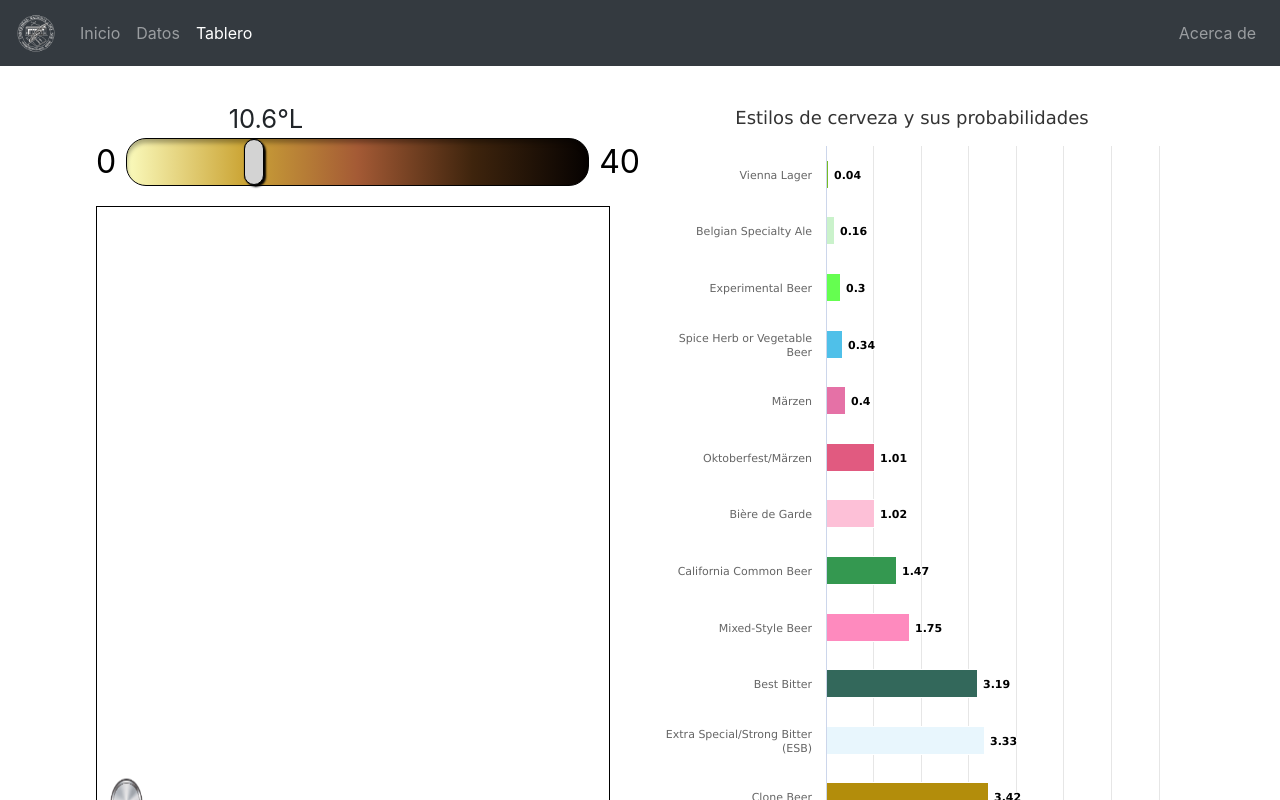
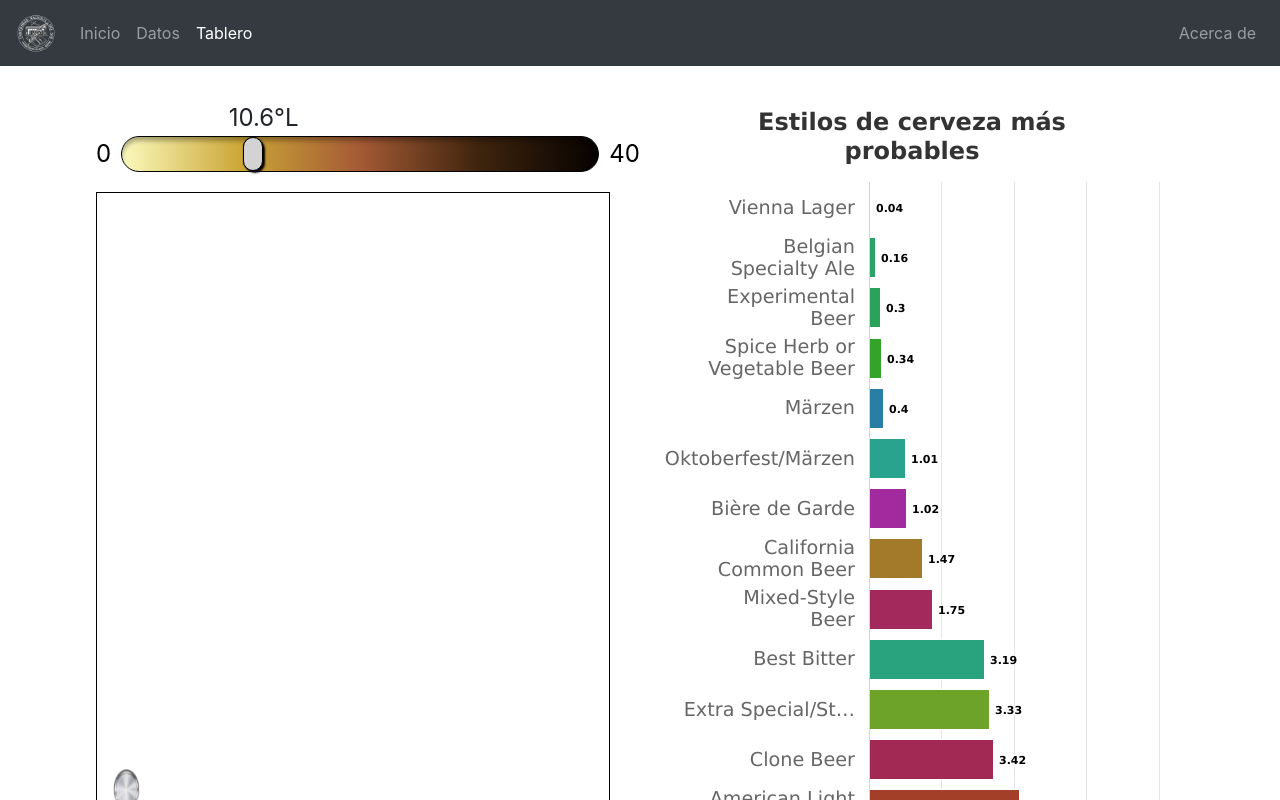
Before and after one commit to matiasmicheletto/visualizacion-uns, a React (Create React App) app: page /dashboard in a window 1280 px wide. Shown: the top 800 px of the page. Built offline with nearby package versions, Linux system fonts and the light colour scheme.

Commit message:
Fix estilos dashboard

```diff
--- a/src/charts/BarPlot.js
+++ b/src/charts/BarPlot.js
@@ -7,13 +7,22 @@ class BarPlot extends Component {
     config = {
         chart: {
             type: 'bar',
-            height: '950px'
+            height: '900px'
         },
         title: {
-            text: 'Estilos de cerveza y sus probabilidades'
+            text: 'Estilos de cerveza más probables',
+            style: {
+                fontSize: '2em',
+                fontWeight: 'bold'
+            }
         },
         xAxis: {
-            categories: [] // Lista de estilos
+            categories: [], // Lista de estilos
+            labels: {
+                style: {
+                    fontSize: '1.6em'
+                }
+            }
         },
         yAxis: {
             min: 0,
@@ -22,7 +31,10 @@ class BarPlot extends Component {
                 align: 'high'
             },
             labels: {
-                overflow: 'justify'
+                overflow: 'justify',
+                style: {
+                    fontSize: '1.6em'
+                }
             }
         },
         tooltip: {
@@ -32,7 +44,8 @@ class BarPlot extends Component {
             bar: {
                 dataLabels: {
                     enabled: true
-                }
+                },
+                pointWidth: 40
             }
         },
         credits: {
--- a/src/components/Dashboard.css
+++ b/src/components/Dashboard.css
@@ -1,3 +1,4 @@
+
 /* Slector de color */
 
 input[type=range] {
@@ -37,16 +38,16 @@ input[type=range]::-webkit-slider-thumb:hover {
     content: attr(min);
     margin-right: 10px;
     color: black;
-    font-size: 2rem;
+    font-size: 1.5em;
 }
 
 .color-slider:after {
     content: attr(max);
     margin-left: 10px;
     color: black;
-    font-size: 2rem;
+    font-size: 1.5em;
 }
 
 .color-value {
-    font-size: 1.6rem;
+    font-size: 1.5em;
 }
--- a/src/components/Dashboard.js
+++ b/src/components/Dashboard.js
@@ -25,15 +25,15 @@ class Dashboard extends Component {
       target: newTarget,
       styles: classify(newTarget)
     };
+    //console.log(newTarget);
     this.setState(newState);
   }
 
   render() {
     return (
       <Container style={{maxWidth:"85%"}}>
-        <Row style={{height:"100%"}}>
+        <Row>
           <Col sm={12} lg={6}>
-
             <Row>
               <span className="color-value" style={{marginLeft:this.state.target.color*2.3+"%"}}>{this.state.target.color}°L</span>
               <Form.Control className="color-slider"
@@ -58,8 +58,8 @@ class Dashboard extends Component {
                 onChange={e => {
                     this.targetChange({
                       color: this.state.target.color,
-                      ibu: parseFloat(e.xValue),
-                      abv: parseFloat(e.yValue)
+                      abv: parseFloat(e.xValue),
+                      ibu: parseFloat(e.yValue)
                       })
                     }
                   }/>
--- a/src/components/Slider2D.js
+++ b/src/components/Slider2D.js
@@ -45,7 +45,7 @@ class Slider2D extends Component {
 
         // Redibujado canvas
         this.ctx.clearRect(0, 0, this.width, this.height);
-        this.ctx.drawImage(knobImg, x - 25, y - 25, 50, 50);
+        this.ctx.drawImage(knobImg, x - 20, y - 20, 40, 40);
     }
 
     componentDidMount() {
--- a/src/utils/Classifier.js
+++ b/src/utils/Classifier.js
@@ -1,10 +1,6 @@
 import data from '../data/beer_styles_distribution.json';
 import {multiply, transpose} from 'mathjs';
-
-const randomColor = () => {
-    // Devuelve un valor aleatorio entre 0 y 256 para generar colores
-    return Math.floor(Math.random()*256);
-};
+import {hsl2rgb} from './Colors.js'
 
 const mahalanobis = (x, u, ci) => {
     // Calcula la distancia de Mahalanobies entre el vector x y el vector u dada
@@ -72,11 +68,10 @@ const classify = (s) => {
 
 // Generar colores aleatorios para las clases o estilos
 var colors = {};
+let N = data.length;
 for(let k in data){
-    let r = randomColor();
-    let g = randomColor();
-    let b = randomColor();
-    colors[data[k].Style] = "rgb("+r+","+g+","+b+")";
+    let rgb = hsl2rgb(k/N, 0.6, 0.4);
+    colors[data[k].Style] = "rgb("+rgb[0]+","+rgb[1]+","+rgb[2]+")";
 };
 
 export default classify;
--- /dev/null
+++ b/src/utils/Colors.js
@@ -0,0 +1,22 @@
+const hue2rgb = (p, q, t) => {
+    if(t < 0) t += 1;
+    if(t > 1) t -= 1;
+    if(t < 1/6) return p + (q - p) * 6 * t;
+    if(t < 1/2) return q;
+    if(t < 2/3) return p + (q - p) * (2/3 - t) * 6;
+    return p;
+};
+
+const hsl2rgb = (h, s, l) => {
+
+    const q = l < 0.5 ? l * (1 + s) : l + s - l * s;
+    const p = 2 * l - q;
+
+    const r = hue2rgb(p, q, h + 1/3);
+    const g = hue2rgb(p, q, h);
+    const b = hue2rgb(p, q, h - 1/3);
+
+    return [Math.round(r * 255), Math.round(g * 255), Math.round(b * 255)];
+};
+
+export {hue2rgb, hsl2rgb};
```
